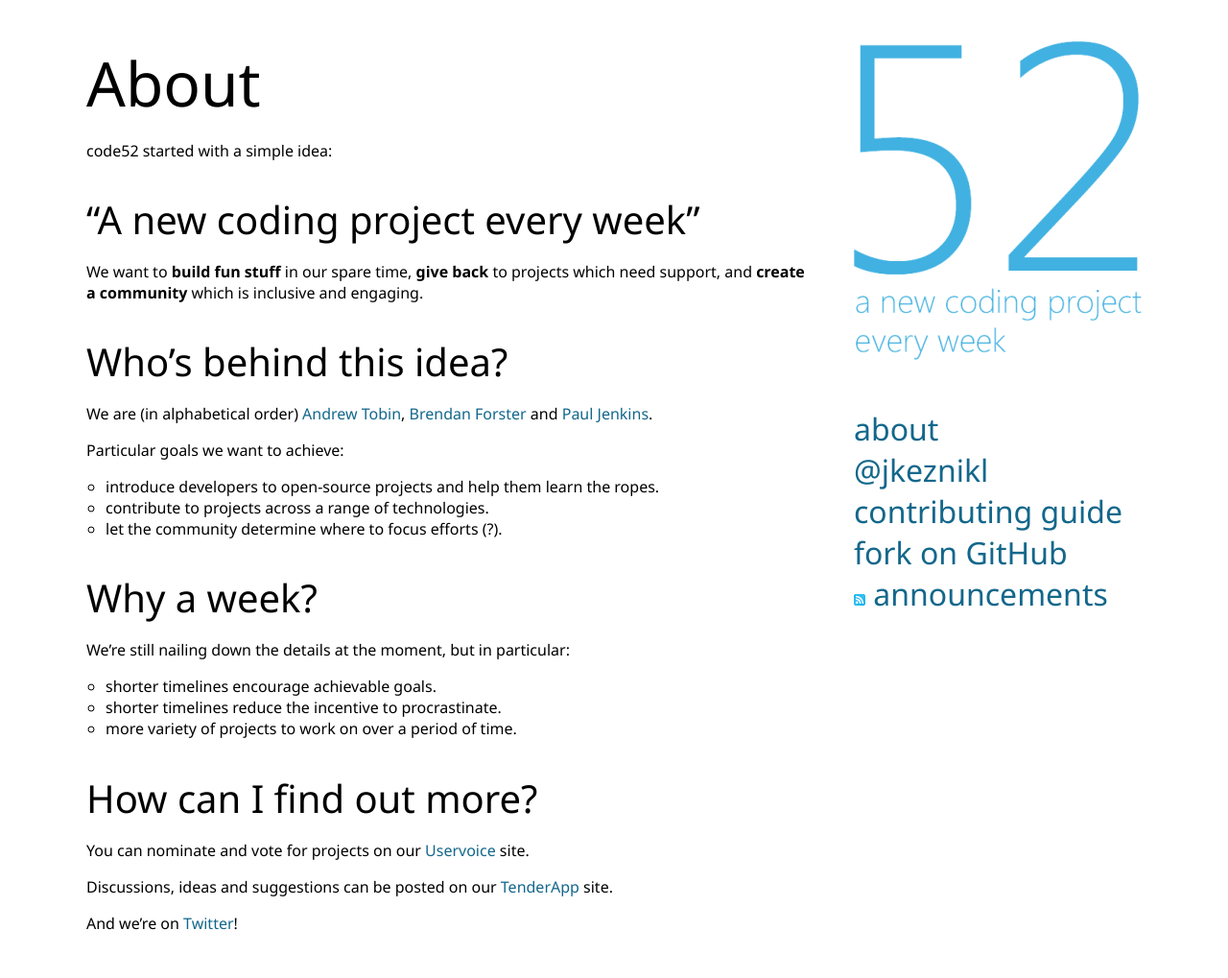
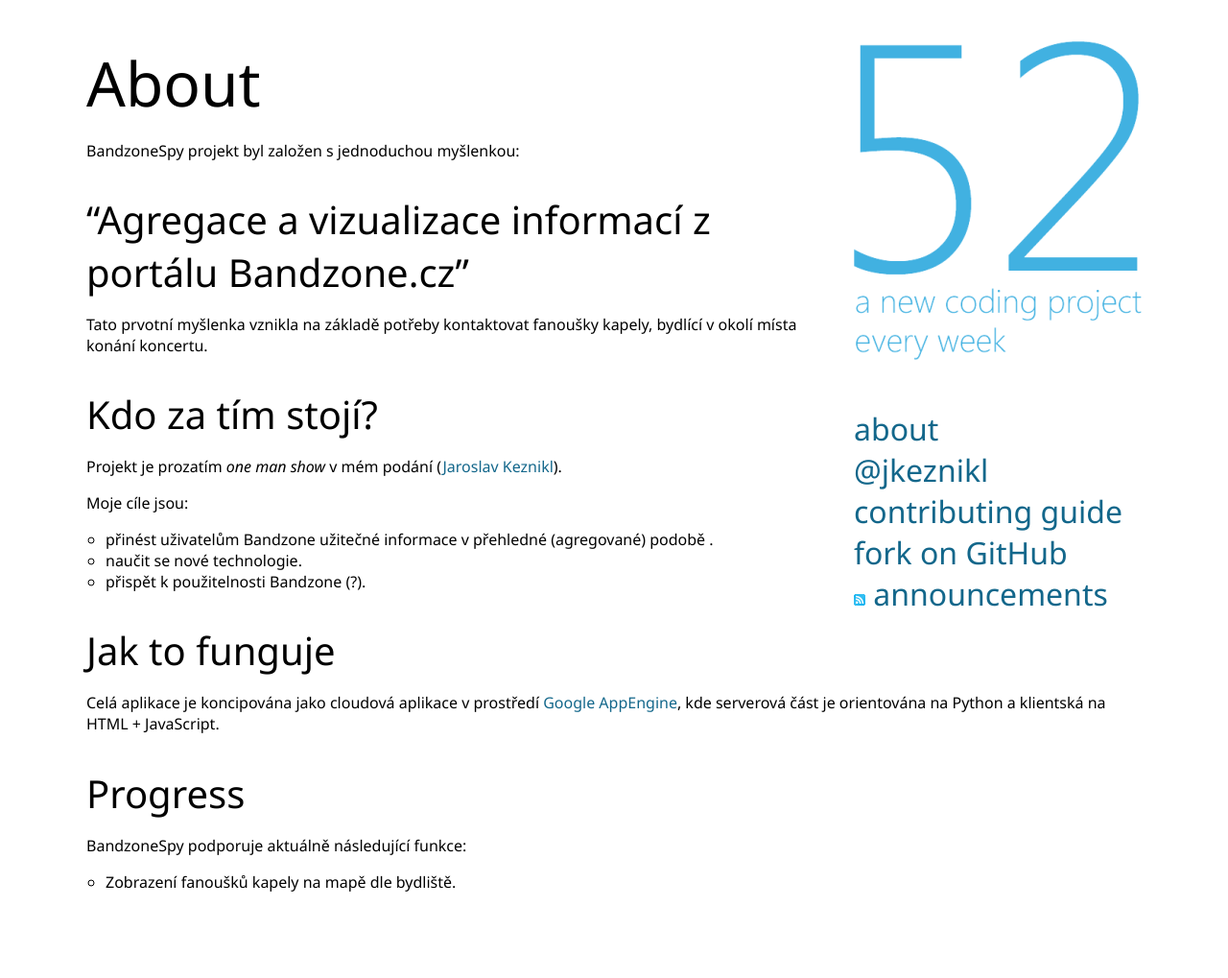
Before and after one commit to gorocacher/bandzone_spy, a Jekyll site: the page built from about.md, in a window 1280 px wide. Shown: the whole page at 96% size. Built offline with Jekyll 4.4.1, drawn with Linux system fonts in a browser that asks for light colours; Markdown is read by kramdown in place of the engine named in the settings; after the commit the page ends 960 px from its top, so only the background shows below that.

Commit message:
about update

```diff
--- a/about.md
+++ b/about.md
@@ -4,34 +4,27 @@
 comments: false
 ---
 
-code52 started with a simple idea:
+BandzoneSpy projekt byl založen s jednoduchou myšlenkou:
 
-##"A new coding project every week"
+##"Agregace a vizualizace informací z portálu Bandzone.cz"
 
-We want to **build fun stuff** in our spare time, **give back** to projects which need support, and **create a community** which is inclusive and engaging.
 
-##Who's behind this idea?
+Tato prvotní myšlenka vznikla na základě potřeby kontaktovat fanoušky kapely, bydlící v okolí místa konání koncertu.
 
-We are (in alphabetical order) [Andrew Tobin](http://twitter.com/tobin), [Brendan Forster](http://twitter.com/shiftkey) and [Paul Jenkins](http://twitter.com/aeoth).
+##Kdo za tím stojí?
 
-Particular goals we want to achieve:
+Projekt je prozatím *one man show* v mém podání ([Jaroslav Keznikl](http://twitter.com/jkeznikl)).
 
- - introduce developers to open-source projects and help them learn the ropes.
- - contribute to projects across a range of technologies.
- - let the community determine where to focus efforts (?).
+Moje cíle jsou:
 
-##Why a week?
+ - přinést uživatelům Bandzone užitečné informace v přehledné (agregované) podobě .
+ - naučit se nové technologie.
+ - přispět k použitelnosti Bandzone (?).
 
-We're still nailing down the details at the moment, but in particular:
+## Jak to funguje
+Celá aplikace je koncipována jako cloudová aplikace v prostředí [Google AppEngine](https://appengine.google.com/), kde serverová část je orientována na Python a klientská na HTML + JavaScript.
 
- - shorter timelines encourage achievable goals.
- - shorter timelines reduce the incentive to procrastinate.
- - more variety of projects to work on over a period of time.
+##Progress
+BandzoneSpy podporuje aktuálně následující funkce:
 
-##How can I find out more?
-
-You can nominate and vote for projects on our [Uservoice](http://code52.uservoice.com) site.
-
-Discussions, ideas and suggestions can be posted on our [TenderApp](http://code52.tenderapp.com) site.
-
-And we're on [Twitter](http://twitter.com/code_52)!
+- Zobrazení fanoušků kapely na mapě dle bydliště.
```
Also changed, not shown: _posts/2012-01-25-gh-pages.md (+3 -0 lines).
